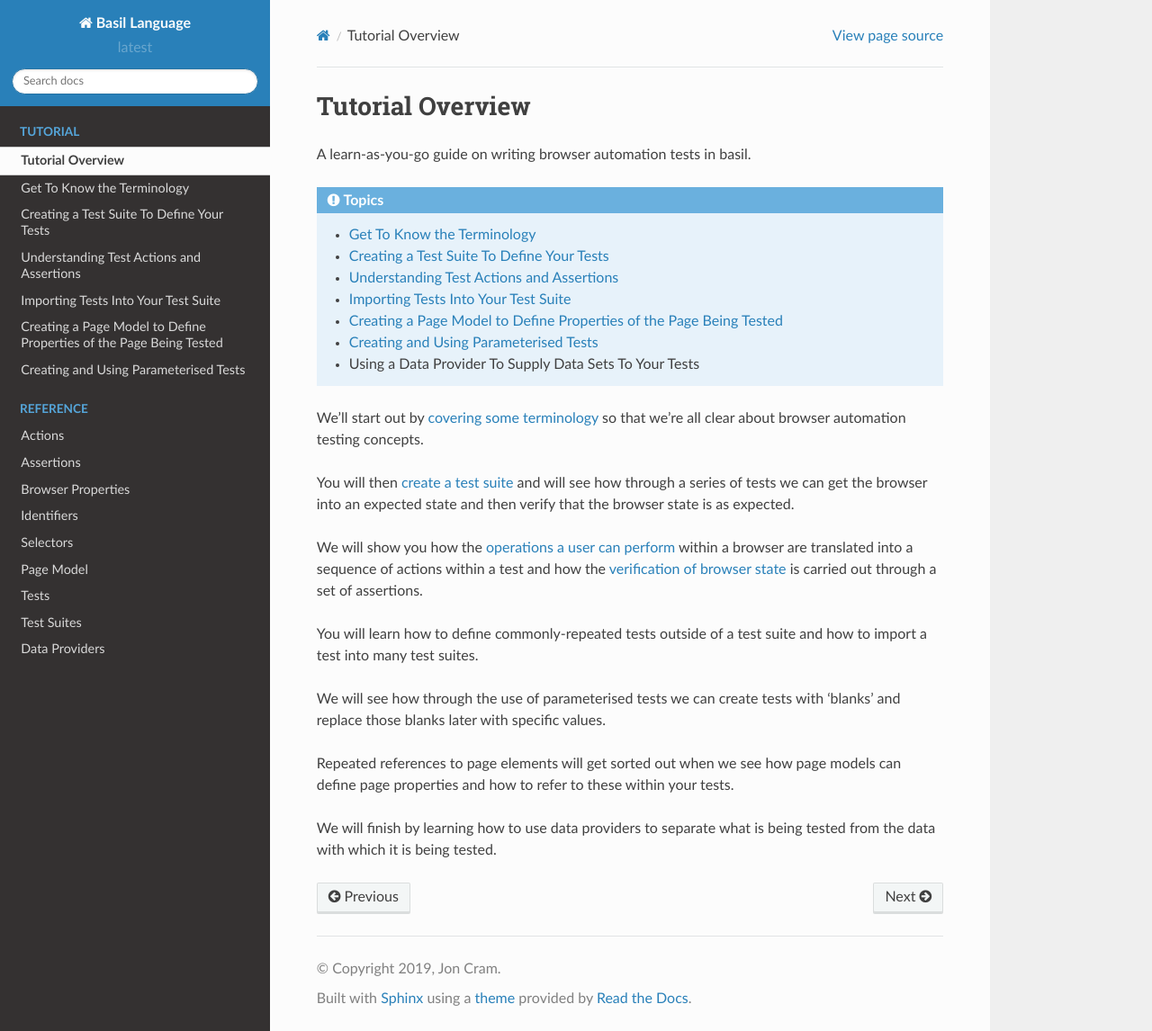
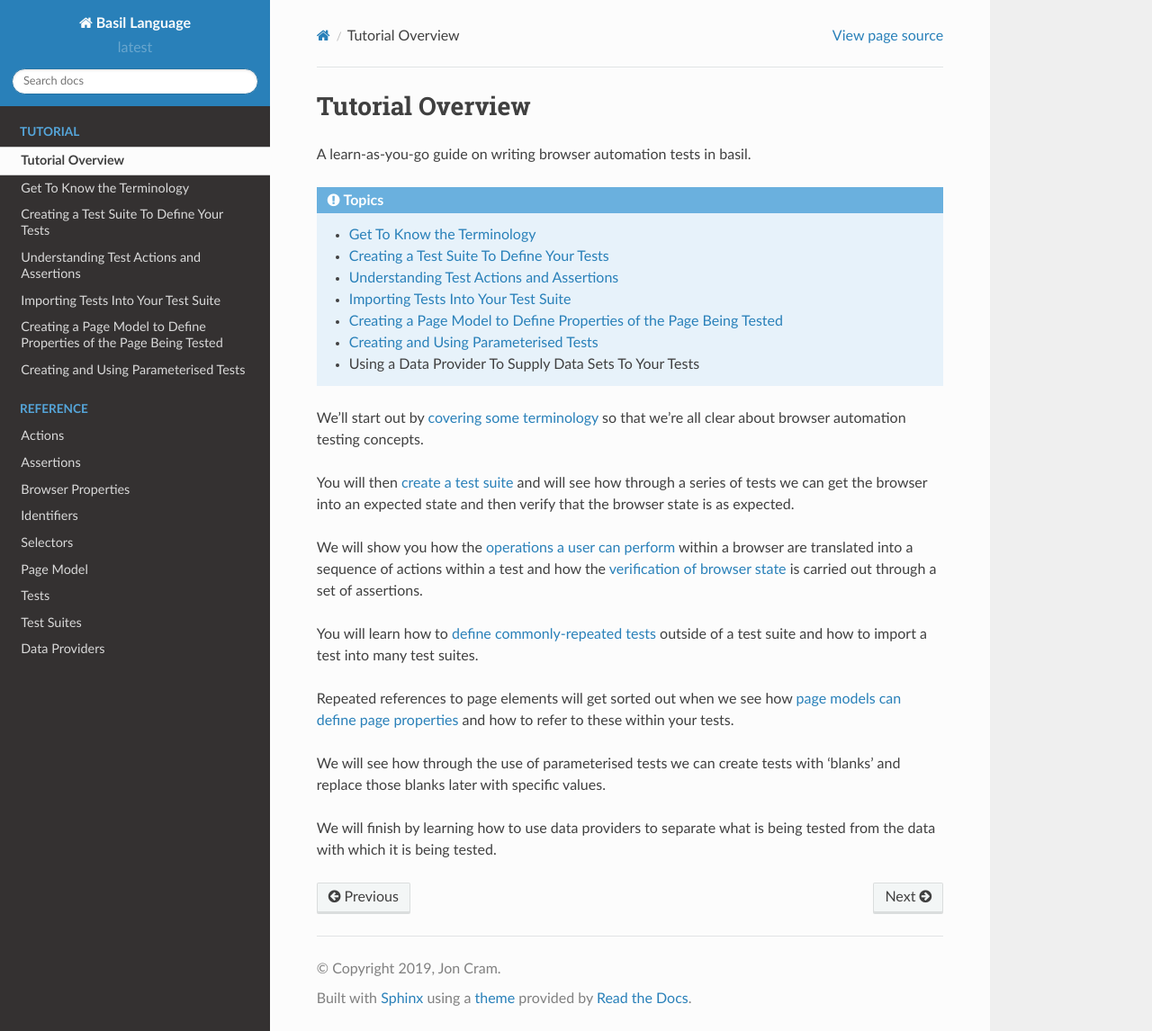
Before and after one commit to webignition/bas-spec, a Sphinx documentation site: the page built from docs/tutorial.rst, in a window 1280 px wide and 1146 px high. Shown: the whole window at 90% size. Built offline with Sphinx 7.4.7 and the Read the Docs theme 2.0.0, drawn with Linux system fonts in a browser that asks for light colours; part of the change alters nothing that is shown.

```diff
--- a/docs/tutorial.rst
+++ b/docs/tutorial.rst
@@ -24,14 +24,14 @@ We will show you how the :ref:`operations a user can perform <tutorial-actions>`
 sequence of actions within a test and how the :ref:`verification of browser state <tutorial-assertions>` is carried out
 through a set of assertions.
 
-You will learn how to define commonly-repeated tests outside of a test suite and how to import a test into many test
-suites.
+You will learn how to :doc:`define commonly-repeated tests </tutorial-import-test>` outside of a test suite and how to
+import a test into many test suites.
+
+Repeated references to page elements will get sorted out when we see how :doc:`page models can define page properties </tutorial-page-model>`
+and how to refer to these within your tests.
 
 We will see how through the use of parameterised tests we can create tests with 'blanks' and replace those blanks later
 with specific values.
 
-Repeated references to page elements will get sorted out when we see how page models can define page properties and how
-to refer to these within your tests.
-
 We will finish by learning how to use data providers to separate what is being tested from the data with which it is
 being tested.
```
